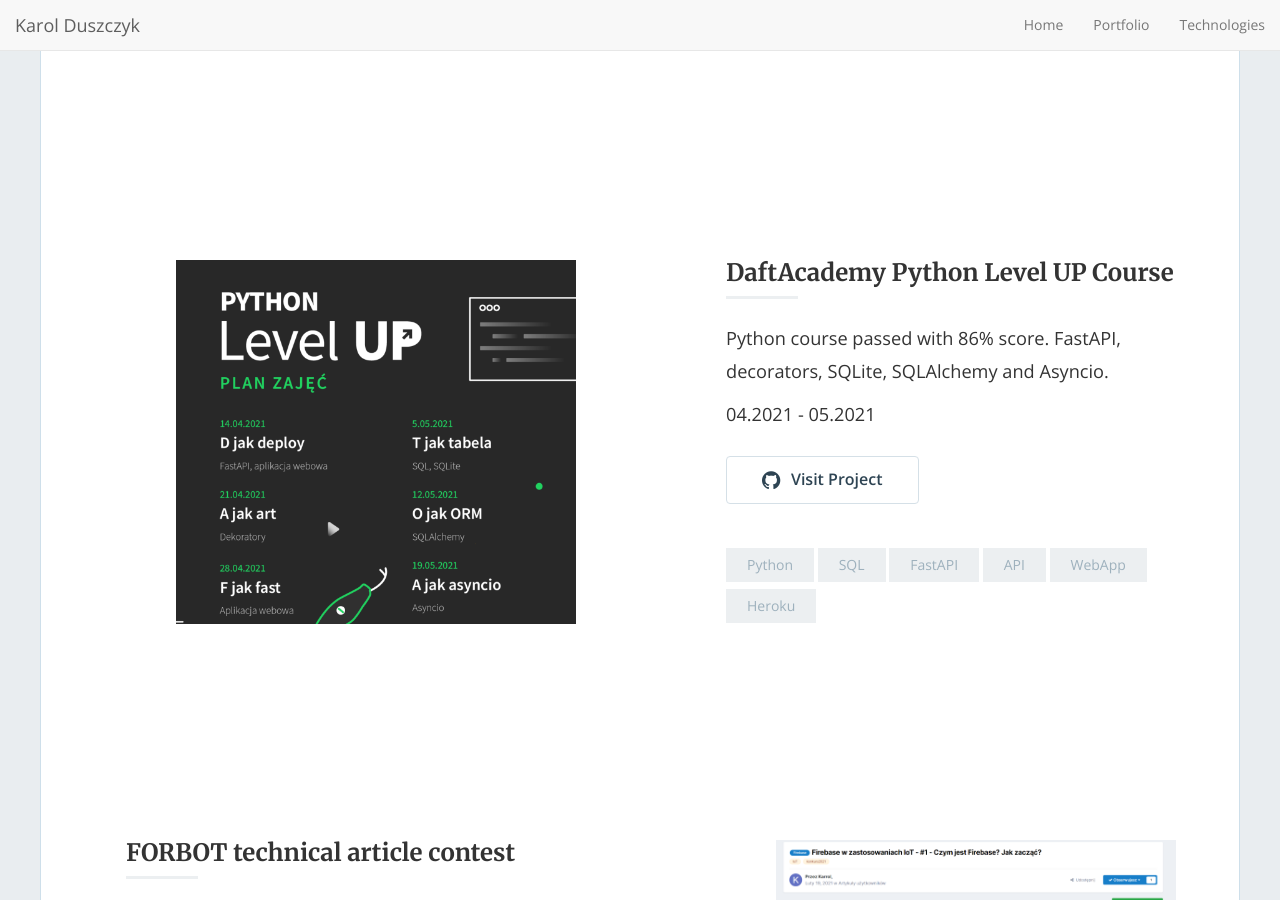
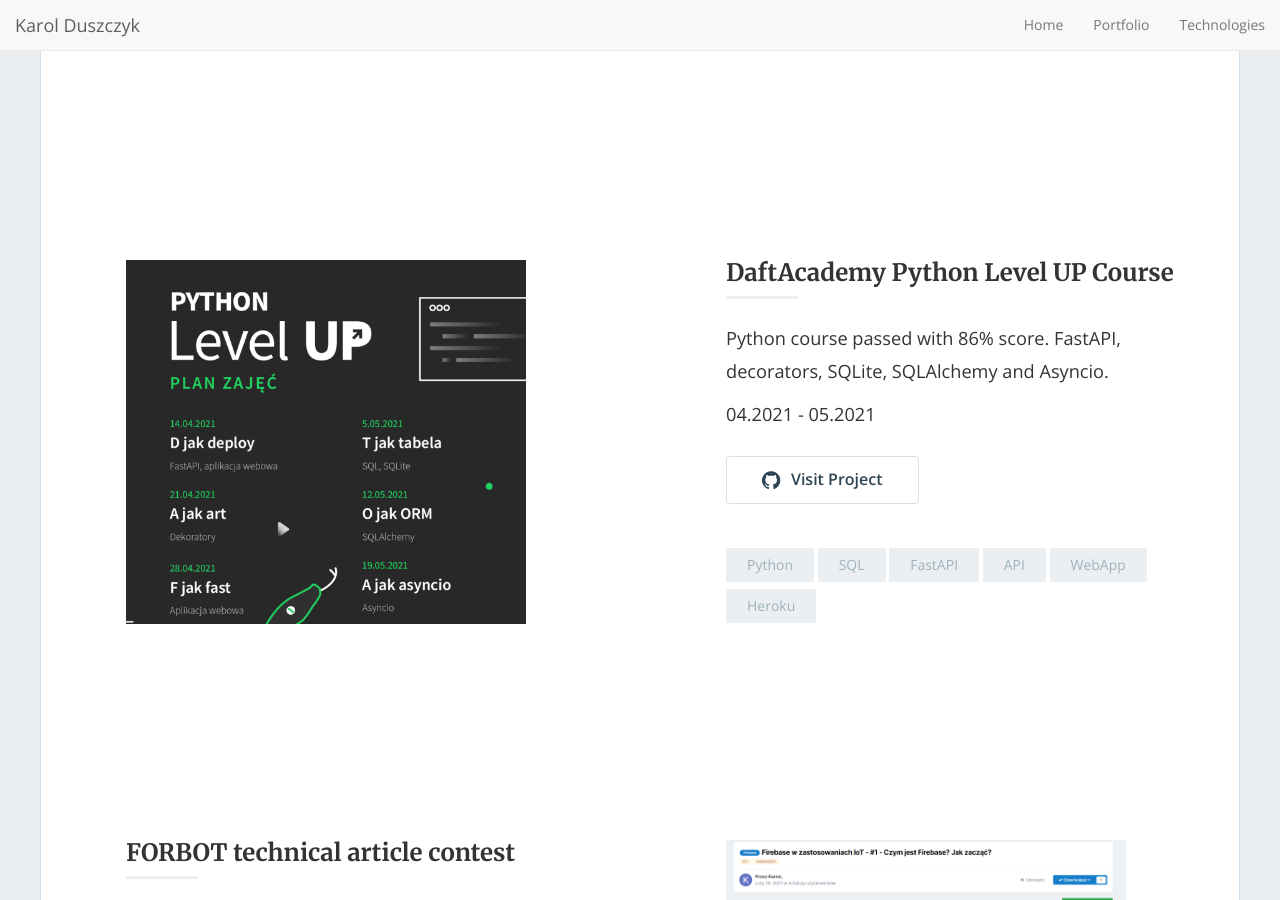
Before and after one commit to karoldus/karoldus.github.io, a Jekyll site: the page built from index.html, in a window 1280 px wide and 900 px high, scrolled down 1864 px. Built offline with Jekyll 4.4.1, drawn with Linux system fonts in a browser that asks for light colours; nearby versions of some CDN libraries; the list of posts is cut into pages by our own code.

Commit message:
fluid test

```diff
--- a/_includes/featured-image.html
+++ b/_includes/featured-image.html
@@ -1,5 +1,5 @@
 {% if post.featured_image %}
   <div class="content">
-    <img width="80%" class="img-responsive center-block" src="{{ post.featured_image }}" title="{{ post.title }}">
+    <img width="80%" class="img-fluid" src="{{ post.featured_image }}" title="{{ post.title }}">
   </div>
 {% endif %}
```
